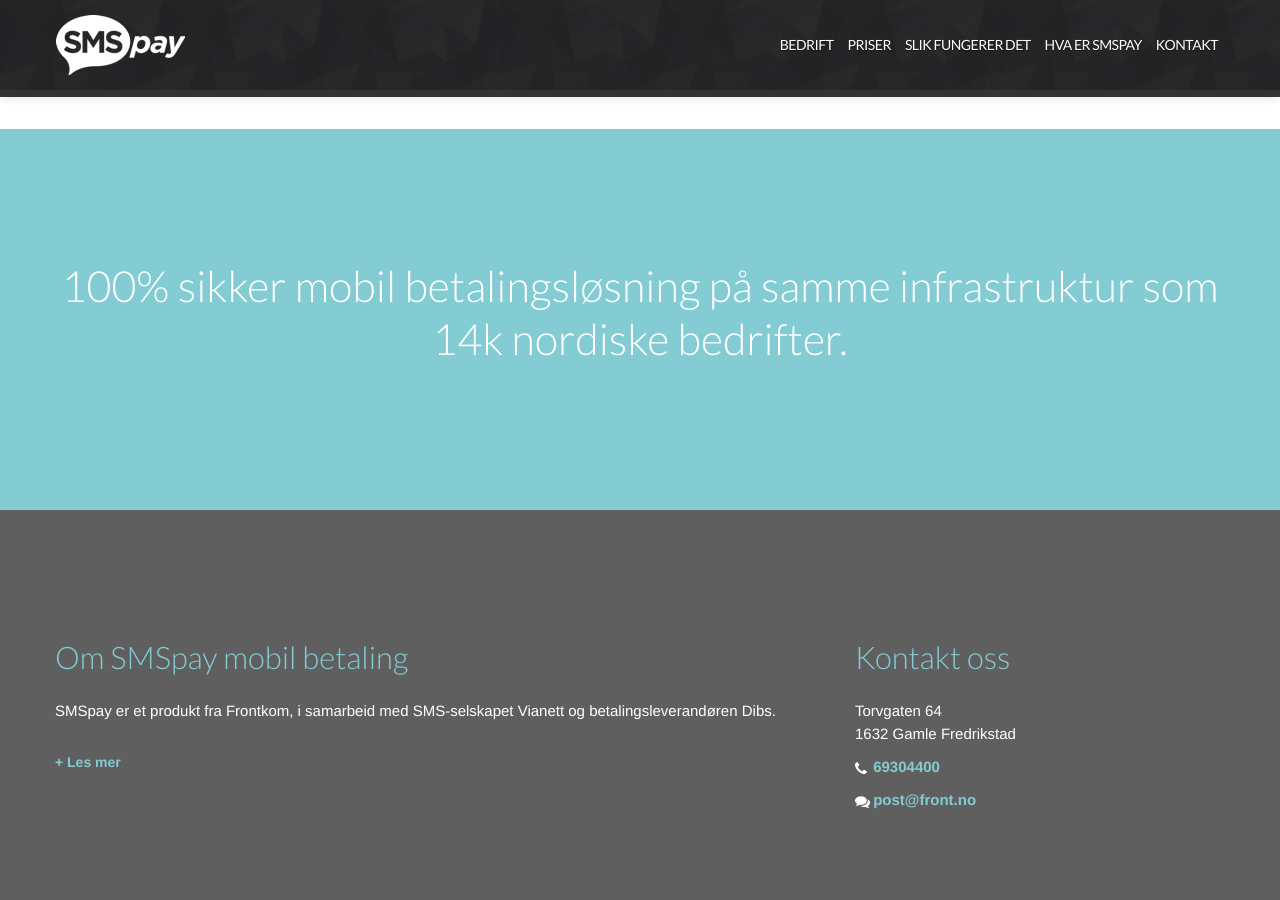
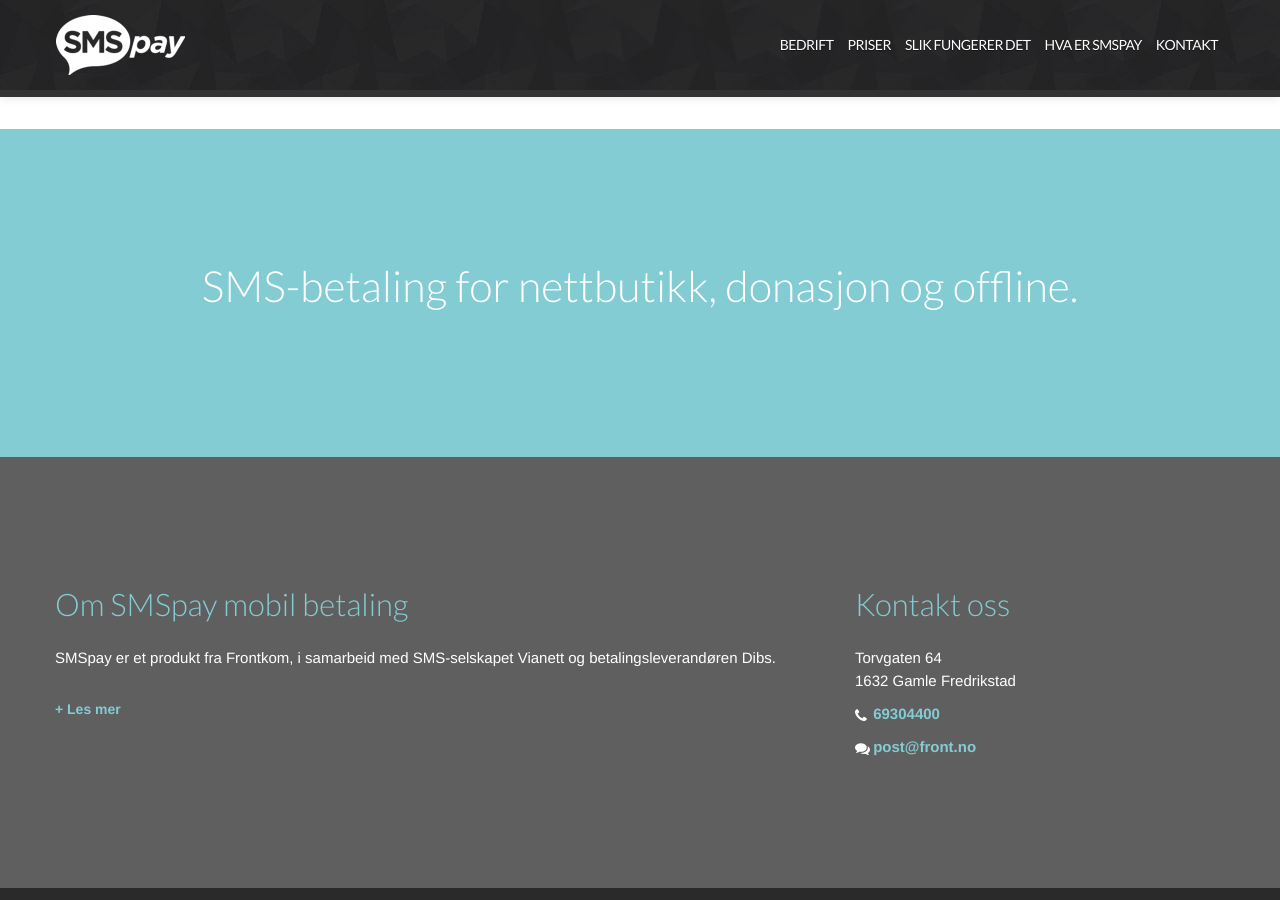
Before and after one commit to front/smspay.io, a Jekyll site: the page built from hva/index.html, in a window 1280 px wide and 900 px high, scrolled down 701 px. Built offline with Jekyll 4.4.1, drawn with Linux system fonts in a browser that asks for light colours; nearby versions of some CDN libraries; grey boxes are pictures that could not be loaded.

```diff
--- a/hva/index.html
+++ b/hva/index.html
@@ -37,7 +37,7 @@
     <div class="container">
       <div class="row-fluid">
         <div class="span12 text-center">
-          <h2>100% sikker mobil betalingsløsning på samme infrastruktur som 14k nordiske bedrifter.</h2>
+          <h2>SMS-betaling for nettbutikk, donasjon og offline.</h2>
         </div>
       </div>
     </div>
```
